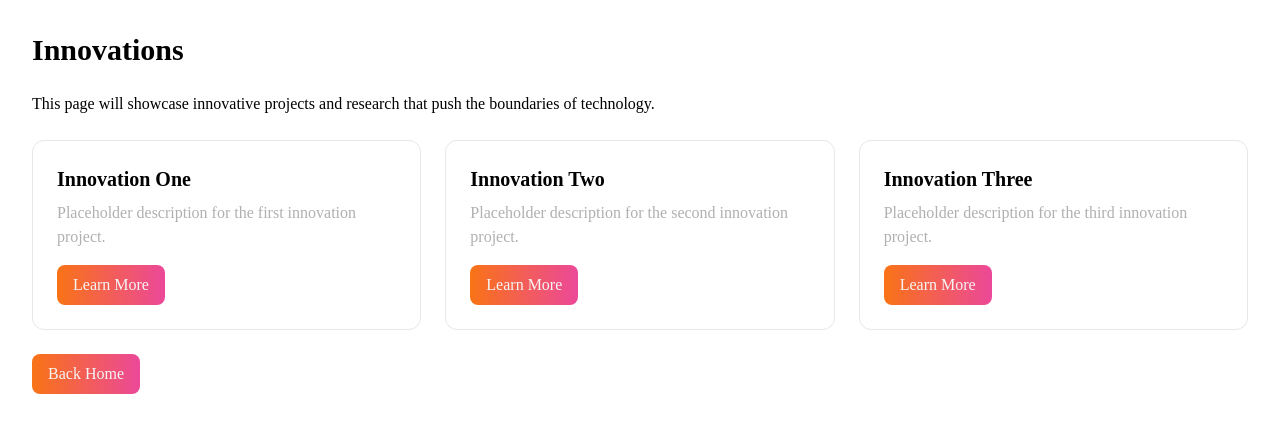
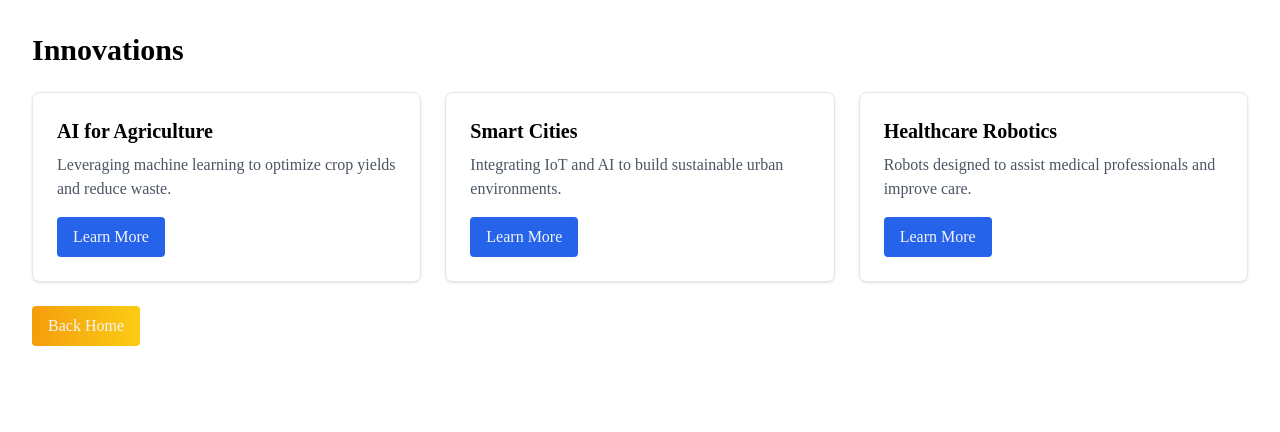
Before and after one commit to GRANVILLE-TECH/website, a React (Vite) app: page /innovations in a window 1280 px wide. Shown: the top 432 px of the page. Built offline with nearby package versions, Linux system fonts and the light colour scheme; a web font is replaced by a local one.

Commit message:
Add navigation links to innovations and articles

```diff
--- a/src/App.jsx
+++ b/src/App.jsx
@@ -8,6 +8,7 @@
 import Team from "./pages/team";
 import Booking from "./pages/booking";
 import ContactUs from "./pages/contact";
+import { Link } from "react-router-dom";
 import { AiFillLinkedin } from "react-icons/ai";
 import Loader from "./components/Loader";
 import logo from "../src/assets/Logo.svg";
@@ -45,12 +46,30 @@
         </section>
         <section id="innovations">
           <Innovations />
+          <div className="mt-8 text-center">
+            <Link
+              to="/innovations"
+              className="bg-gradient-to-r from-yellow-400 to-amber-500 text-white px-4 py-2 rounded"
+            >
+              Explore Innovations
+            </Link>
+          </div>
         </section>
         <section id="services">
           <Services />
         </section>
         <section id="partners">
           <Partners />
+        </section>
+        <section id="blog">
+          <div className="py-16 text-center">
+            <Link
+              to="/articles"
+              className="bg-gradient-to-r from-yellow-400 to-amber-500 text-white px-4 py-2 rounded"
+            >
+              Read Articles
+            </Link>
+          </div>
         </section>
         <section id="team">
           <Team />
--- a/src/pages/ArticlesPage.jsx
+++ b/src/pages/ArticlesPage.jsx
@@ -5,34 +5,31 @@
   return (
     <div className="p-8 space-y-6">
       <h1 className="text-3xl font-bold">Articles</h1>
-      <p className="text-lg text-gray-700">
-        This page will contain detailed articles about AI and technology.
-      </p>
 
       <ul className="space-y-4">
         <li>
           <div className="border rounded-lg p-4 hover:shadow-lg transition">
-            <h2 className="text-xl font-semibold">Article Title 1</h2>
-            <p className="text-gray-600">Brief summary of the first article.</p>
+            <h2 className="text-xl font-semibold">How AI is Reshaping Innovation</h2>
+            <p className="text-gray-600">A quick look at how artificial intelligence drives new breakthroughs.</p>
           </div>
         </li>
         <li>
           <div className="border rounded-lg p-4 hover:shadow-lg transition">
-            <h2 className="text-xl font-semibold">Article Title 2</h2>
-            <p className="text-gray-600">Brief summary of the second article.</p>
+            <h2 className="text-xl font-semibold">The Rise of Quantum Computing</h2>
+            <p className="text-gray-600">Discover what quantum computers mean for the future of technology.</p>
           </div>
         </li>
         <li>
           <div className="border rounded-lg p-4 hover:shadow-lg transition">
-            <h2 className="text-xl font-semibold">Article Title 3</h2>
-            <p className="text-gray-600">Brief summary of the third article.</p>
+            <h2 className="text-xl font-semibold">Exploring the Metaverse</h2>
+            <p className="text-gray-600">A brief teaser on how virtual worlds are merging with reality.</p>
           </div>
         </li>
       </ul>
 
       <Link
         to="/"
-        className="inline-block px-4 py-2 bg-gradient-to-r from-amber-500 to-yellow-400 text-white rounded-md shadow"
+        className="inline-block bg-gradient-to-r from-amber-500 to-yellow-400 text-white px-4 py-2 rounded"
       >
         Back to Home
       </Link>
--- a/src/pages/InnovationsPage.jsx
+++ b/src/pages/InnovationsPage.jsx
@@ -5,42 +5,40 @@
   return (
     <div className="p-8 space-y-6">
       <h1 className="text-3xl font-bold">Innovations</h1>
-      <p>
-        This page will showcase innovative projects and research that push the
-        boundaries of technology.
-      </p>
-      <div className="grid gap-6 md:grid-cols-2 lg:grid-cols-3">
-        <div className="border rounded-xl p-6 hover:scale-105 transition-transform">
-          <h2 className="text-xl font-semibold mb-2">Innovation One</h2>
-          <p className="mb-4 text-silver">
-            Placeholder description for the first innovation project.
+
+      <div className="grid grid-cols-1 md:grid-cols-2 lg:grid-cols-3 gap-6">
+        <div className="border rounded-lg p-6 shadow hover:shadow-lg transition">
+          <h2 className="text-xl font-semibold mb-2">AI for Agriculture</h2>
+          <p className="text-gray-600">
+            Leveraging machine learning to optimize crop yields and reduce waste.
           </p>
-          <button className="px-4 py-2 rounded-lg bg-gradient-to-r from-orange-500 to-pink-500 text-white">
+          <button className="mt-4 px-4 py-2 rounded bg-blue-600 text-white">
             Learn More
           </button>
         </div>
-        <div className="border rounded-xl p-6 hover:scale-105 transition-transform">
-          <h2 className="text-xl font-semibold mb-2">Innovation Two</h2>
-          <p className="mb-4 text-silver">
-            Placeholder description for the second innovation project.
+        <div className="border rounded-lg p-6 shadow hover:shadow-lg transition">
+          <h2 className="text-xl font-semibold mb-2">Smart Cities</h2>
+          <p className="text-gray-600">
+            Integrating IoT and AI to build sustainable urban environments.
           </p>
-          <button className="px-4 py-2 rounded-lg bg-gradient-to-r from-orange-500 to-pink-500 text-white">
+          <button className="mt-4 px-4 py-2 rounded bg-blue-600 text-white">
             Learn More
           </button>
         </div>
-        <div className="border rounded-xl p-6 hover:scale-105 transition-transform">
-          <h2 className="text-xl font-semibold mb-2">Innovation Three</h2>
-          <p className="mb-4 text-silver">
-            Placeholder description for the third innovation project.
+        <div className="border rounded-lg p-6 shadow hover:shadow-lg transition">
+          <h2 className="text-xl font-semibold mb-2">Healthcare Robotics</h2>
+          <p className="text-gray-600">
+            Robots designed to assist medical professionals and improve care.
           </p>
-          <button className="px-4 py-2 rounded-lg bg-gradient-to-r from-orange-500 to-pink-500 text-white">
+          <button className="mt-4 px-4 py-2 rounded bg-blue-600 text-white">
             Learn More
           </button>
         </div>
       </div>
+
       <Link
         to="/"
-        className="inline-block px-4 py-2 rounded-lg bg-gradient-to-r from-orange-500 to-pink-500 text-white"
+        className="inline-block bg-gradient-to-r from-amber-500 to-yellow-400 text-white px-4 py-2 rounded"
       >
         Back Home
       </Link>
```
